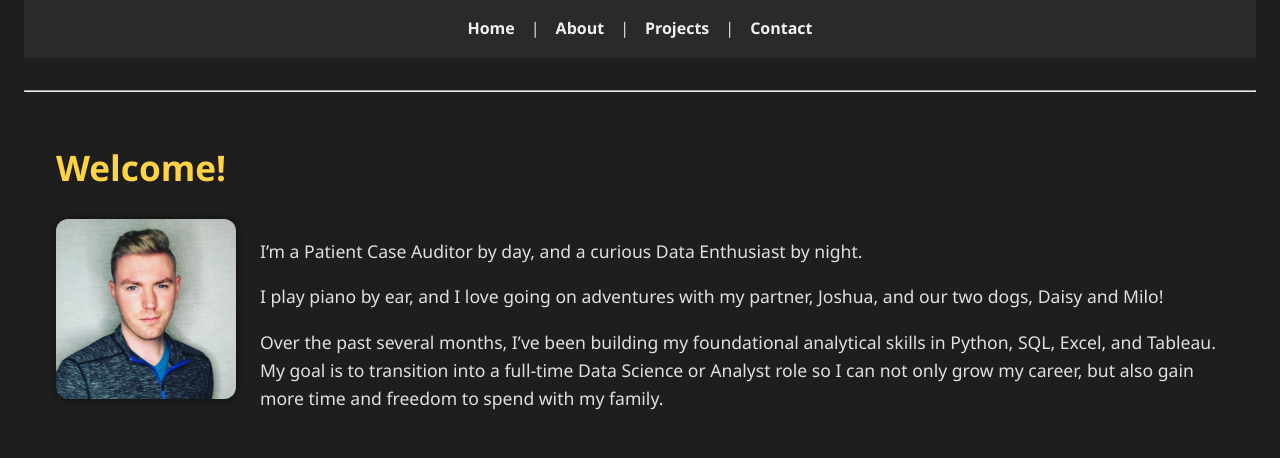
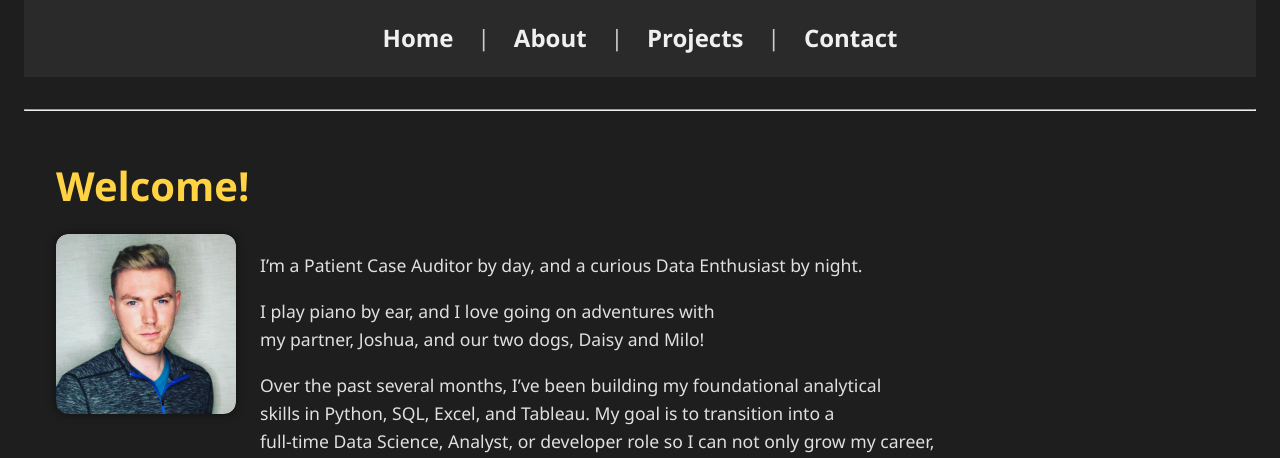
Before and after one commit to jrwiegsDev/portfolio-site, a Flask app: page / in a window 1280 px wide. Shown: the top 458 px of the page. Run offline with Flask 3, Linux system fonts and the light colour scheme.

Commit message:
Final design updates: hover alt text, nav bar cleanup, Python blue theme

```diff
--- a/static/style.css
+++ b/static/style.css
@@ -1,3 +1,4 @@
+/* ===== Base Layout ===== */
 body {
     background-color: #1e1e1e;
     color: #e0e0e0;
@@ -7,8 +8,22 @@ body {
     padding: 0 1.5rem;
 }
 
-h1, h2 {
+h1 {
     color: #FFD343;
+    font-size: 2.5rem;
+    margin-bottom: 1.5rem;
+    line-height: 1.2;
+}
+
+h2 {
+    color: #FFD343;
+}
+
+/* Responsive h1 scaling */
+@media (max-width: 768px) {
+    h1 {
+        font-size: 2rem;
+    }
 }
 
 a {
@@ -21,29 +36,51 @@ a:hover {
     text-decoration: underline;
 }
 
-
-/* Navigation */
+/* ===== Navigation ===== */
 nav {
     background-color: #2a2a2a;
-    padding: 1rem;
+    padding: 1.2rem;
     margin-bottom: 2rem;
     display: flex;
     justify-content: center;
 }
 
-nav a {
-    margin: 0 1rem;
+.nav-links {
+    display: flex;
+    align-items: center;
+    gap: 1.5rem;
+}
+
+.nav-links a {
     color: #f0f0f0;
     font-weight: bold;
+    font-size: 1.5rem;
+    text-decoration: none;
+    transition: color 0.1s ease;
 }
 
-/* Container for Pages */
+
+.nav-links a:hover {
+    color: #3776AB; /* Python blue */
+}
+
+
+.nav-links span {
+    color: #ccc;
+    font-size: 1.4rem;
+    line-height: 1;
+    display: flex;
+    align-items: center;
+    justify-content: center;
+}
+
+/* ===== Container Layout ===== */
 .container {
     max-width: 1100px;
     margin: 0 auto;
 }
 
-/* Project Card Styles */
+/* ===== Project Cards ===== */
 .project-card {
     background-color: #2c2c2c;
     border-radius: 10px;
@@ -65,13 +102,6 @@ nav a {
     border-radius: 5px;
 }
 
-/* Footer (if you add one later) */
-footer {
-    margin-top: 3rem;
-    text-align: center;
-    font-size: 0.9rem;
-    color: #aaaaaa;
-}
 .project-button {
     padding: 14px 28px;
     background-color: #333;
@@ -92,7 +122,7 @@ footer {
     border-color: #FFD343;
 }
 
-/* === Projects page layout fixes === */
+/* ===== Projects Page Buttons ===== */
 .tool-buttons {
     margin: 20px 0;
     display: flex;
@@ -112,7 +142,6 @@ footer {
     transition: transform 0.2s ease, background-color 0.2s ease;
 }
 
-
 .tool-button:hover {
     background-color: #FFD700;
     color: #000;
@@ -128,7 +157,7 @@ footer {
     box-shadow: 0 0 12px rgba(0, 0, 0, 0.4);
 }
 
-/* Responsive improvements */
+/* ===== Responsive Adjustments ===== */
 @media (max-width: 768px) {
     .tool-buttons {
         flex-direction: column;
@@ -145,7 +174,8 @@ footer {
         margin-right: auto;
     }
 }
-/* Home Page */
+
+/* ===== Home Page Layout ===== */
 .home-container {
     padding: 1rem 2rem;
     font-size: 1.1rem;
@@ -169,7 +199,8 @@ footer {
     flex: 1;
     line-height: 1.6;
 }
-/* Updated Collage Section */
+
+/* ===== Collage Section ===== */
 .photo-collage {
     display: flex;
     flex-wrap: wrap;
@@ -193,45 +224,108 @@ footer {
 .collage-image:hover {
     transform: scale(1.06);
 }
-/* Contact Page */
+
+/* ===== Contact Page ===== */
 .contact-section {
-    max-width: 700px;
-    margin: 2rem auto;
-    padding: 1.5rem 2rem;
+    max-width: 800px;
+    margin: 3rem auto;
+    padding: 2rem 3rem;
     background-color: #2a2a2a;
-    border-radius: 12px;
-    box-shadow: 0 0 10px rgba(0, 0, 0, 0.5);
+    border-radius: 16px;
+    box-shadow: 0 0 20px rgba(0, 0, 0, 0.5);
+    font-size: 1.3rem;
+    line-height: 1.9;
 }
 
 .contact-row {
     display: flex;
     align-items: center;
-    gap: 0.75rem;
-    margin-bottom: 1.2rem;
+    gap: 1rem;
+    margin-bottom: 1.5rem;
+}
+
+.contact-label {
+    font-weight: bold;
+    color: #f0f0f0;
+    min-width: 100px;
+    font-size: 1.3rem;
 }
 
 .contact-icon {
-    width: 28px;
-    height: 28px;
+    width: 32px;
+    height: 32px;
     object-fit: contain;
     border-radius: 4px;
     background-color: #f0f0f0;
 }
 
-.contact-label {
-    font-weight: bold;
-    color: #f0f0f0;
-    min-width: 80px;
-}
-
 .contact-link {
     color: #4ea1ff;
+    font-size: 1.3rem;
+    text-decoration: none;
     font-weight: 500;
-    text-decoration: none;
     word-break: break-word;
 }
 
 .contact-link:hover {
+    color: #81d4fa;
     text-decoration: underline;
-    color: #81d4fa;
 }
+
+/* Optional page-specific override */
+body.projects-page {
+    font-size: 1.1rem;
+}
+
+/* ===== Image Hover w/ Alt Text Overlay ===== */
+.image-hover-container {
+    position: relative;
+    display: inline-block;
+    overflow: hidden;
+    border-radius: 12px;
+}
+
+.image-hover-container img {
+    display: block;
+    width: 100%;
+    transition: transform 0.3s ease, opacity 0.3s ease;
+    border-radius: 12px;
+}
+
+.image-hover-container:hover img {
+    transform: scale(1.03);
+    opacity: 0.5;
+}
+
+.image-hover-text {
+    position: absolute;
+    top: 50%;
+    left: 50%;
+    transform: translate(-50%, -50%);
+    color: #ffffff;
+    font-size: 0.95rem;
+    font-weight: 500;
+    text-align: center;
+    opacity: 0;
+    transition: opacity 0.3s ease;
+    pointer-events: none;
+    padding: 0.4rem 0.75rem;
+    background-color: rgba(0, 0, 0, 0.6);
+    border-radius: 8px;
+    max-width: 90%;
+}
+
+.image-hover-container:hover .image-hover-text {
+    opacity: 1;
+}
+/* Limit hoverable images to proper sizes */
+.image-hover-container img {
+    width: 100%;
+    max-width: 260px;
+    height: auto;
+    border-radius: 12px;
+    object-fit: contain;
+}
+.image-hover-container.headshot img {
+    max-width: 200px; /* Was 180px before */
+}
--- a/templates/base.html
+++ b/templates/base.html
@@ -8,12 +8,19 @@
 </head>
 
 <body>
-    <nav>
-        <a href="/">Home</a> |
-        <a href="/about">About</a> |
-        <a href="/projects">Projects</a> |
+<nav>
+    <div class="nav-links">
+        <a href="/">Home</a>
+        <span>|</span>
+        <a href="/about">About</a>
+        <span>|</span>
+        <a href="/projects">Projects</a>
+        <span>|</span>
         <a href="/contact">Contact</a>
-    </nav>
+    </div>
+</nav>
+
+
 
     <hr>
 
--- a/templates/index.html
+++ b/templates/index.html
@@ -6,24 +6,49 @@
     <div class="home-container">
         <h1>Welcome!</h1>
         <div class="intro-section">
-            <img src="{{ url_for('static', filename='images/Me_Headshot.JPG') }}" alt="Joe Wiegert headshot" class="headshot">
+            <div class="image-hover-container headshot">
+    <img src="{{ url_for('static', filename='images/Me_Headshot.JPG') }}" alt="Headshot">
+    <div class="image-hover-text">Headshot</div>
+</div>
             <div class="intro-text">
                 <p>I’m a Patient Case Auditor by day, and a curious Data Enthusiast by night.</p>
-                <p>I play piano by ear, and I love going on adventures with my partner, Joshua, and
-                    our two dogs, Daisy and Milo!</p>
-                <p>Over the past several months, I’ve been building my foundational analytical skills in Python, SQL,
-                    Excel, and Tableau. My goal is to transition into a full-time Data Science or Analyst role
-                    so I can not only grow my career, but also gain more time and freedom to spend with my family.</p>
+                <p>I play piano by ear, and I love going on adventures with<br>
+                    my partner, Joshua, and our two dogs, Daisy and Milo!</p>
+                <p>Over the past several months, I’ve been building my foundational analytical<br>
+                    skills in Python, SQL, Excel, and Tableau. My goal is to transition into a<br>
+                    full-time Data Science, Analyst, or developer role so I can not only grow my career,<br>
+                    but also gain more time and freedom to spend with my family.</p>
             </div>
         </div>
 
         <!-- Collage Section -->
         <div class="photo-collage">
-            <img src="{{ url_for('static', filename='images/daisy_and_milo.jpg') }}" alt="Daisy and Milo" class="collage-image">
-            <img src="{{ url_for('static', filename='images/me_fishing.jpg') }}" alt="Me Fishing" class="collage-image">
-            <img src="{{ url_for('static', filename='images/me_joshua_fishing.JPG') }}" alt="Me and Joshua Fishing" class="collage-image">
-            <img src="{{ url_for('static', filename='images/me_playing_piano.jpg') }}" alt="Me Playing Piano" class="collage-image">
-            <img src="{{ url_for('static', filename='images/music_with_dad.jpg') }}" alt="Making Music with Dad" class="collage-image">
-        </div>
+
+    <div class="image-hover-container">
+        <img src="{{ url_for('static', filename='images/daisy_and_milo.jpg') }}" alt="Daisy and Milo!">
+        <div class="image-hover-text">Daisy and Milo!</div>
     </div>
+
+    <div class="image-hover-container">
+        <img src="{{ url_for('static', filename='images/me_fishing.jpg') }}" alt="Me fishing, but I never touch the fish. Joshua does all the hard work.">
+        <div class="image-hover-text">Me fishing, but I never touch the fish. Joshua does all the hard work.</div>
+    </div>
+
+    <div class="image-hover-container">
+        <img src="{{ url_for('static', filename='images/me_joshua_fishing.JPG') }}" alt="Me and Joshua after an evening of fishing!">
+        <div class="image-hover-text">Me and Joshua after an evening of fishing!</div>
+    </div>
+
+    <div class="image-hover-container">
+        <img src="{{ url_for('static', filename='images/me_playing_piano.jpg') }}" alt="Me playing piano, working on building my 'Elton Joe' persona...">
+        <div class="image-hover-text">Me playing piano, working on building my 'Elton Joe' persona...</div>
+    </div>
+
+    <div class="image-hover-container">
+        <img src="{{ url_for('static', filename='images/music_with_dad.jpg') }}" alt="I get my musical talent from my dad, and we love to jam out together!">
+        <div class="image-hover-text">I get my musical talent from my dad, and we love to jam out together!</div>
+    </div>
+
+</div>
+
 {% endblock %}
```
Also changed, not shown: templates/about.html (+29 -10 lines), templates/projects.html (+21 -1 lines).
